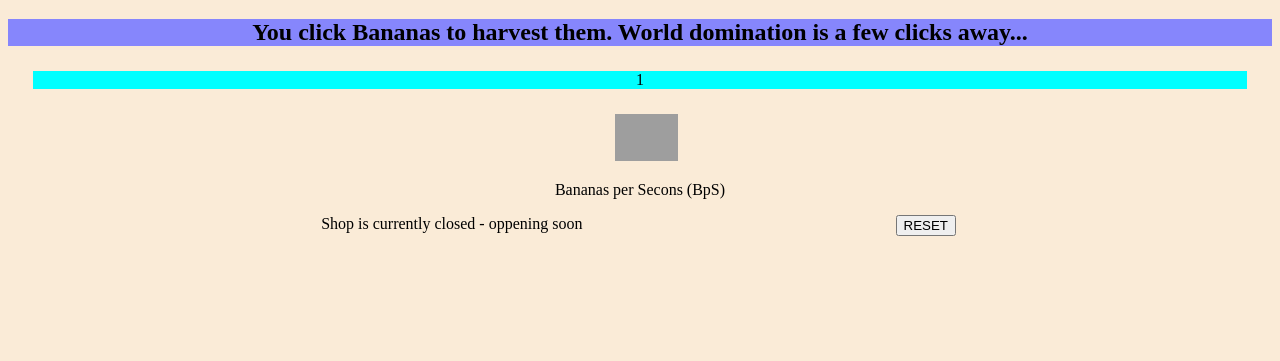
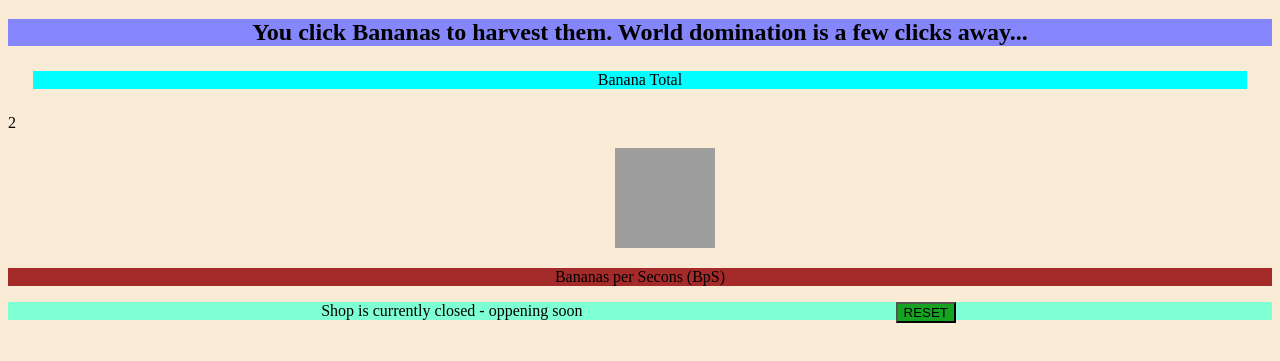
Before and after one commit to SammyMcSammyson/Banana-Republic, a plain HTML site: page index.html in a window 1280 px wide. Both pictures are taken after a click on the picture 646 px from the left and 198 px from the top of the page. Shown: the part 61-422 px from the top of the page. Drawn offline with Linux system fonts and the light colour scheme; grey boxes are pictures that could not be loaded.

Commit message:
trying to fix my counter buug

```diff
--- a/index.html
+++ b/index.html
@@ -17,6 +17,8 @@
     <p id="BananaTotal" class="bananaTotal">
         <!-- banana total --> Banana Total
     </p>
+
+    <p id="bananaTotalLocation"></p>
 
     <img id="bananaButton" class="bananaButton"
         src="https://static.vecteezy.com/system/resources/thumbnails/044/248/896/small_2x/cute-banana-cartoon-emoji-icon-character-illustration-png.png">
--- a/script.js
+++ b/script.js
@@ -9,12 +9,12 @@ let bananaBpS = document.getElementById("BpS"); //DOM to use in event listner fo
 
 function liveBananaCount() {
   //code which shows the value of the banana count and replaces the words.
-  document.getElementById("BananaTotal").innerHTML = bananaCount;
+  document.getElementById("bananaTotalLocation").textContent = bananaCount;
 }
 
 function liveBpS() {
   //code which shows the value of the BpS and replaces the words.
-  document.getElementById("BpS").innerHTML = BpS;
+  document.getElementById("BpS").textContent = BpS;
 }
 
 bananaButton.addEventListener("click", handleBananaClick);
@@ -22,8 +22,22 @@ bananaButton.addEventListener("click", handleBananaClick);
 function handleBananaClick() {
   //when i click on this the value of the banana counter goes up by 1
 
-  bananaCount = bananaCount + 0.5;
+  bananaCount = bananaCount + 1;
+  //   document.getElementById("BananaTotal").textContent = bananaCount;
   liveBananaCount(); //replacing words with live counter - looks good and is simple to do plus it makes sense in my head to do it this way. Initial problem was when I put it to +1 it was adding 2 to the counter I assume since its running it twice due to live banna count function also using bananaCount as a variable. The pure coder in me would spend 20 minutes fixing this so they wouldn't interfere with each other. The lazy man in me says they should only add 0.5 at a time if it is getting doubled... I assume when I start messing around with BpS I will have to come back and fix this. Heres hoping I don't though. 12/09/24 2024 UPDATE for some reason presson my rest button also adds to the counter but only by 0.5... wierd but I havn't coded it yet to Reset so heres hoping the lazy plan still works. 12/09/2024 2026. UPDATE Really confused now when I click the image it adds +1 as wanted however if I click around the pictue it clicks +0.5 which is wild I have not a clue why suspect its something to do with .innerHTML function but if I take it out the code breaks... 12/09/24 2040
+}
+
+console.log(document.getElementById("BananaTotal").textContent);
+
+async function getShop() {
+  //creating api fetch function.
+  const response = await fetch(
+    `https://cookie-upgrade-api.vercel.app/api/upgrades`
+  );
+  console.log(response);
+
+  const json = await response.json();
+  console.log(json);
 }
 
 // let stats = {
--- a/style.css
+++ b/style.css
@@ -1,5 +1,5 @@
 body {
-  background-color: rgba(255, 196, 0, 0.904);
+  /* background-color: rgba(255, 196, 0, 0.904); */
   background-color: antiquewhite;
 }
 
@@ -23,20 +23,23 @@ h2 {
 
 .bananaButton {
   margin-left: 48%;
-  width: 5%;
-  height: auto;
+  width: 100px;
+  height: 100px;
   background-color: blue;
 }
 
 .BpS {
   text-align: center;
+  background-color: brown;
 }
 
 .resetButton {
   float: right;
   margin-right: 25%;
+  background-color: rgb(23, 163, 34);
 }
 
 .bananaShop {
   text-align: center;
+  background-color: aquamarine;
 }
```
